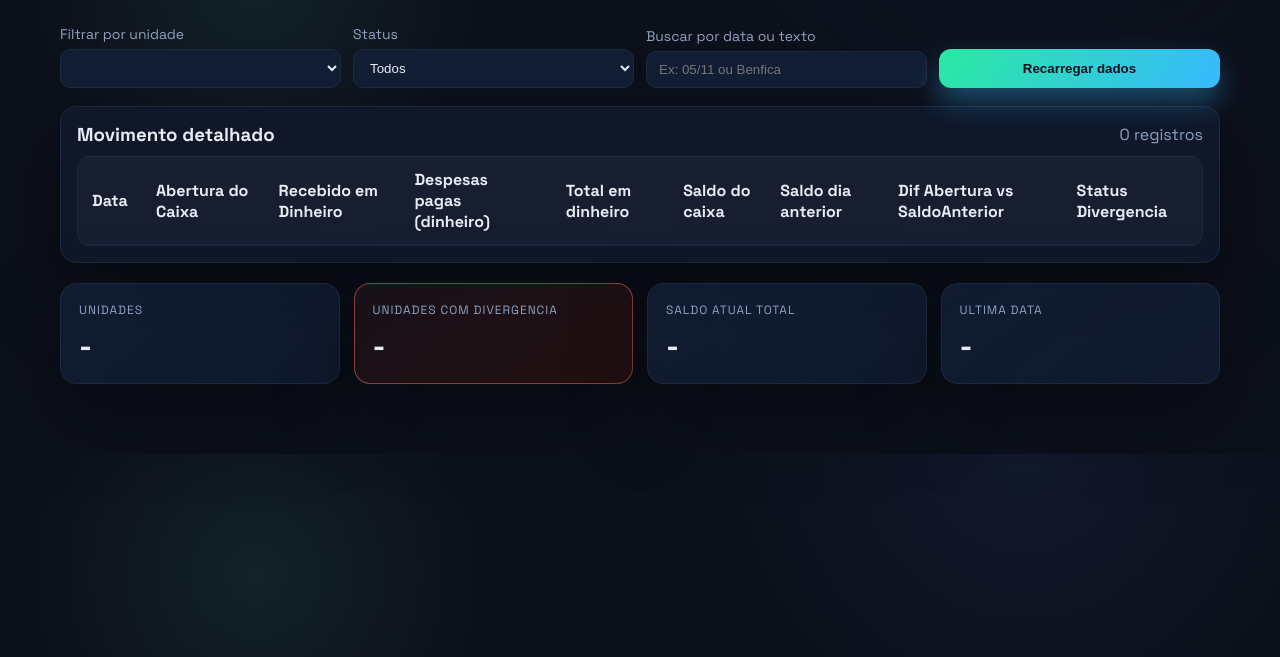
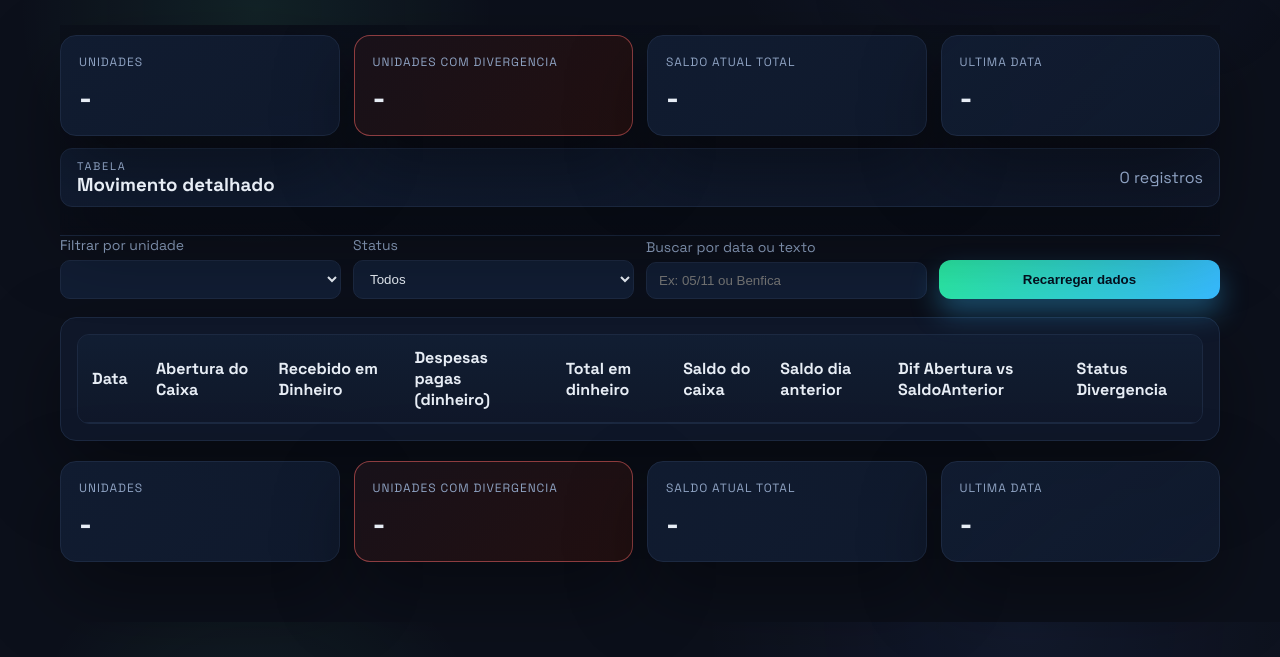
Before and after one commit to luanmca1-ui/Controle_de_Caixa, a plain HTML site: page index.html in a window 1280 px wide. Shown: the part 143-800 px from the top of the page. Drawn offline with Linux system fonts and the light colour scheme; no server answers.

Commit message:
Descrição das alterações

```diff
--- a/index.html
+++ b/index.html
@@ -20,6 +20,35 @@
       <div class="status-pill" id="dataStatus">Carregando...</div>
     </header>
 
+    <div class="sticky-topper">
+      <section class="summary" id="summaryCards">
+        <article class="card">
+          <p class="label">Unidades</p>
+          <h2 id="totalUnits">-</h2>
+        </article>
+        <article class="card alert">
+          <p class="label">Unidades com divergencia</p>
+          <h2 id="divergentUnits">-</h2>
+        </article>
+        <article class="card">
+          <p class="label">Saldo atual total</p>
+          <h2 id="totalSaldo">-</h2>
+        </article>
+        <article class="card">
+          <p class="label">Ultima data</p>
+          <h2 id="lastDate">-</h2>
+        </article>
+      </section>
+
+      <div class="panel-header floating-header">
+        <div>
+          <p class="eyebrow small">Tabela</p>
+          <h3>Movimento detalhado</h3>
+        </div>
+        <p id="rowCount">0 registros</p>
+      </div>
+    </div>
+
     <section class="filters">
       <div class="control">
         <label for="unitFilter">Filtrar por unidade</label>
@@ -41,10 +70,6 @@
     </section>
 
     <section class="panel">
-      <div class="panel-header">
-        <h3>Movimento detalhado</h3>
-        <p id="rowCount">0 registros</p>
-      </div>
       <div class="table-wrapper">
         <table>
           <thead>
--- a/style.css
+++ b/style.css
@@ -40,12 +40,27 @@ body {
   font-size: 32px;
 }
 
+.sticky-topper {
+  position: sticky;
+  top: 0;
+  z-index: 10;
+  padding: 6px 0 12px;
+  background: linear-gradient(180deg, rgba(12, 16, 27, 0.95), rgba(12, 16, 27, 0.8));
+  backdrop-filter: blur(6px);
+  border-bottom: 1px solid var(--border);
+}
+
 .eyebrow {
   text-transform: uppercase;
   letter-spacing: 0.12em;
   font-size: 12px;
   color: var(--muted);
   margin: 0;
+}
+
+.eyebrow.small {
+  font-size: 11px;
+  letter-spacing: 0.16em;
 }
 
 .lede {
@@ -67,7 +82,7 @@ body {
   display: grid;
   grid-template-columns: repeat(auto-fit, minmax(220px, 1fr));
   gap: 14px;
-  margin-bottom: 22px;
+  margin: 4px 0 12px;
 }
 
 .card {
@@ -151,6 +166,15 @@ input {
   margin-bottom: 10px;
 }
 
+.floating-header {
+  padding: 10px 16px;
+  margin: 0 0 16px;
+  background: linear-gradient(120deg, rgba(17, 29, 51, 0.9), rgba(15, 23, 41, 0.9));
+  border: 1px solid var(--border);
+  border-radius: 12px;
+  box-shadow: var(--shadow);
+}
+
 .panel-header h3 {
   margin: 0;
 }
@@ -161,7 +185,8 @@ input {
 }
 
 .table-wrapper {
-  overflow-x: auto;
+  overflow: auto;
+  max-height: 60vh;
   border-radius: 12px;
   border: 1px solid var(--border);
 }
@@ -181,6 +206,14 @@ td {
   padding: 12px 14px;
   text-align: left;
   border-bottom: 1px solid var(--border);
+}
+
+thead th {
+  position: sticky;
+  top: 0;
+  z-index: 2;
+  background: linear-gradient(180deg, rgba(17, 29, 51, 0.95), rgba(15, 23, 41, 0.95));
+  box-shadow: 0 2px 0 rgba(28, 41, 65, 0.8);
 }
 
 tbody tr:hover {
```
